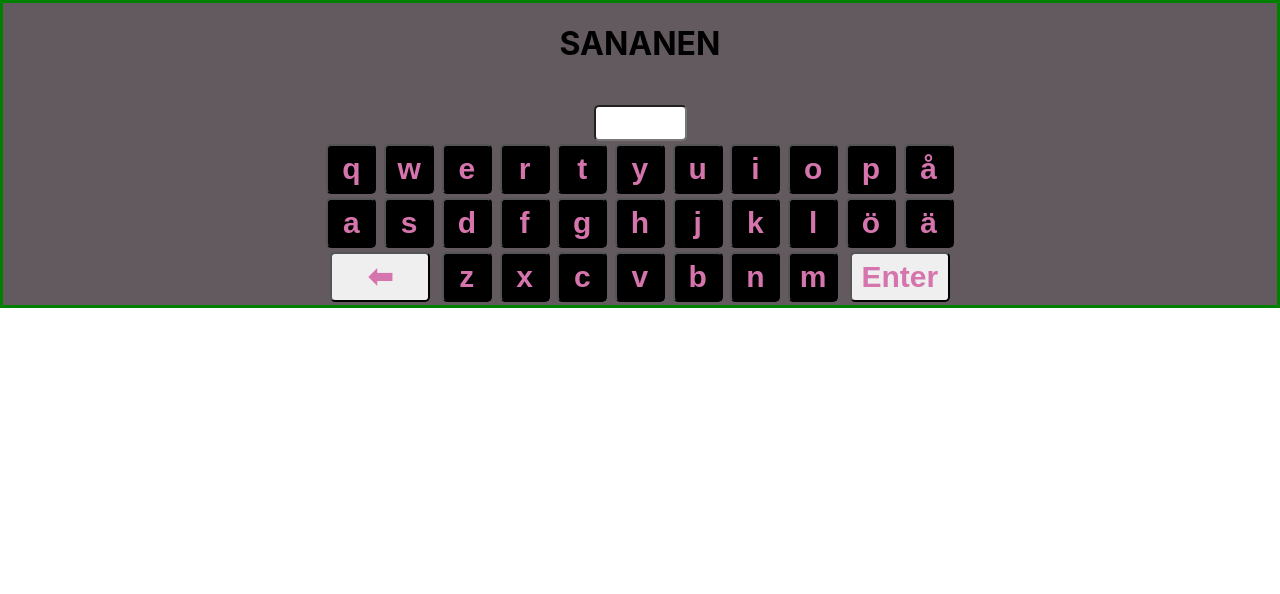
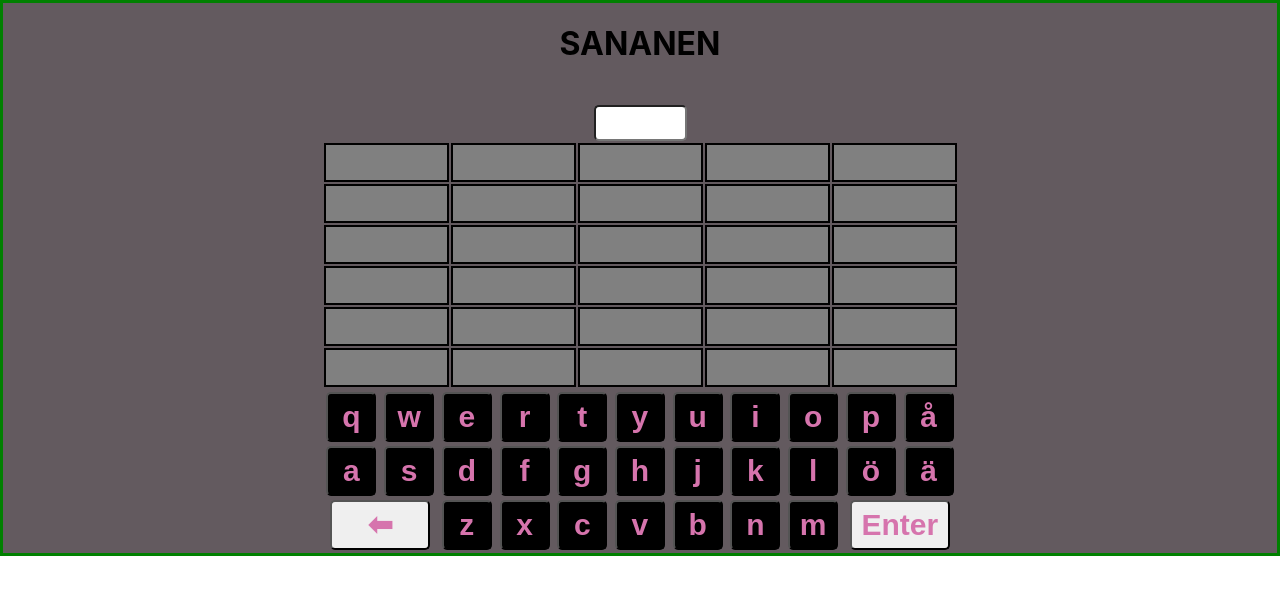
Before and after one commit to henritir/Sananen, a React (Create React App) app: page / in a window 1280 px wide. Shown: the top 594 px of the page. Built offline with nearby package versions, Linux system fonts and the light colour scheme.

Commit message:
deploy my react app to github pages

```diff
--- a/package.json
+++ b/package.json
@@ -1,4 +1,5 @@
 {
+  "homepage": "http://henritir.github.io/omaprojekti",
   "name": "omaprojekti",
   "version": "0.1.0",
   "private": true,
@@ -12,6 +13,8 @@
     "web-vitals": "^2.1.4"
   },
   "scripts": {
+    "predeploy": "npm run build",
+    "deploy": "gh-pages -d build",
     "start": "react-scripts start",
     "build": "react-scripts build",
     "test": "react-scripts test",
@@ -34,5 +37,8 @@
       "last 1 firefox version",
       "last 1 safari version"
     ]
+  },
+  "devDependencies": {
+    "gh-pages": "^4.0.0"
   }
 }
--- a/src/App.js
+++ b/src/App.js
@@ -10,10 +10,12 @@ function App() {
   const [tulos, setTulos] = useState([]);
   const [vastaukset, setVastaukset] = useState([]);
   const [voitto, setVoitto] = useState(false);
-  const [kirjaimet, setKirjaimet] = useState(["q","w","e","r","t","y","u","i","o","p","å","a","s","d","f","g","h","j","k","l","ö","ä","z","x","c","v","b","n","m"]);
+  const [kirjaimet, setKirjaimet] = useState(["q", "w", "e", "r", "t", "y", "u", "i", "o", "p", "å", "a", "s", "d", "f", "g", "h", "j", "k", "l", "ö", "ä", "z", "x", "c", "v", "b", "n", "m"]);
   const [kirjainv, setKirjainv] = useState([]);
+  const [laskuri, setLaskuri] = useState([5, 5, 5, 5, 5,5]);
+  const [havio, setHavio] = useState(false);
 
-  while (kirjainv.length < 30){
+  while (kirjainv.length < 30) {
     kirjainv.push("black");
   }
 
@@ -21,50 +23,62 @@ function App() {
     return (<span>{val}&#11013;</span>)
   }
 
+  const Tarkistus =() =>{
+    if(kesken.length==5){
+      EnterButtonClicked();
+    }
+  }
+
   const EnterButtonClicked = () => {
     yrit.push(kesken);
     setTulos([]);
 
+    if (kesken == sana) {
+      setVoitto(true);
+    }
+    else {
+      if(vastaukset.length==5){
+        setHavio(true);
+      }
+    }
+
     for (let i = 0; i < kesken.length; i++) {
       let k = kesken.charAt(i);
-      if(kesken == sana){
-        setVoitto(true);
-      }
       if (k == sana.charAt(i)) {
-        tulos.push({"kirjain": k,"vari": "lightgreen"})
-        kirjainv.splice(kirjaimet.indexOf(k),1,"lightgreen")
+        tulos.push({ "kirjain": k, "vari": "lightgreen" })
+        kirjainv.splice(kirjaimet.indexOf(k), 1, "lightgreen")
       }
       else if (sana.includes(k)) {
-        tulos.push({"kirjain": k,"vari": "lightyellow"})
-        if(kirjainv[kirjaimet.indexOf(k)]!="lightgreen"){
-          kirjainv.splice(kirjaimet.indexOf(k),1,"lightyellow")
+        tulos.push({ "kirjain": k, "vari": "lightyellow" })
+        if (kirjainv[kirjaimet.indexOf(k)] != "lightgreen") {
+          kirjainv.splice(kirjaimet.indexOf(k), 1, "lightyellow")
         }
       }
       else {
-        tulos.push({"kirjain": k,"vari": "grey"})
-        kirjainv.splice(kirjaimet.indexOf(k),1,"grey")
+        tulos.push({ "kirjain": k, "vari": "grey" })
+        kirjainv.splice(kirjaimet.indexOf(k), 1, "grey")
       }
     }
 
-    //console.log(kirjaimet.indexOf("A"));
-    console.log(tulos);
+
+    //console.log(tulos);
     vastaukset.push(tulos);
     setKesken("");
-    console.log(vastaukset);
+    laskuri.pop();
+    //console.log(vastaukset);
     //console.log(kirjainv);
 
   }
 
   const ButtonClicked = (e) => {
-    if(kesken.length<5){
-      setKesken(kesken+e);
+    if (kesken.length < 5) {
+      setKesken(kesken + e);
     }
   }
 
   const BackspaceClicked = () => {
-    setKesken(kesken.slice(0,kesken.length-1));
+    setKesken(kesken.slice(0, kesken.length - 1));
   }
-
 
   return (
 
@@ -79,12 +93,11 @@ function App() {
 
         <tbody className='App-tulokset'>
 
-
-            {vastaukset.map((a,i)=>{
-              return(
-                <tr key={i}>{a.map((a,i)=>{
-                  return(
-                    <td style={{backgroundColor:a.vari}} key={i}>{a.kirjain}</td>
+          {vastaukset.map((a, i) => {
+            return (
+              <tr key={i}>{a.map((a, i) => {
+                return (
+                  <td style={{ backgroundColor: a.vari }} key={i}>{a.kirjain}</td>
                 )
               })}
 
@@ -92,52 +105,49 @@ function App() {
             )
           })}
 
+          {laskuri.map((a, i) => {
+            return (<tr key={i}>
+              <td style={{ backgroundColor: "gray", color: 'gray' }}>k</td>
+              <td style={{ backgroundColor: "gray", color: 'gray' }}>k</td>
+              <td style={{ backgroundColor: "gray", color: 'gray' }}>k</td>
+              <td style={{ backgroundColor: "gray", color: 'gray' }}>k</td>
+              <td style={{ backgroundColor: "gray", color: 'gray' }}>k</td>
+            </tr>)
+          })}
+
         </tbody>
       </table>
 
-      <div>
-        {vastaukset.map((a,i)=>{
-          return(
-            <h2 key={i}>{i+1}: {a.map((a,i)=>{
-              return(
-                <span style={{color:a.vari}} key={i}>{a.kirjain}</span>
-              )
-            })}
-            </h2>
-          )
-        })
-        }
-      </div>
+      {voitto ? <h2>Voitit pelin</h2> : null}
+      {havio ? <h2>Vitun luuseri</h2>:null}
 
       <table className='App-table'>
         <tbody>
           <tr>
-          {kirjaimet.slice(0,11).map((a,i)=>{
-            return(
-              <td key={i}><button className='App-button' style={{backgroundColor:kirjainv[kirjaimet.indexOf(a)]}} value={a} onClick={(e)=>ButtonClicked(e.target.value)}>{a}</button></td>
+            {kirjaimet.slice(0, 11).map((a, i) => {
+              return (
+                <td key={i}><button className='App-button' style={{ backgroundColor: kirjainv[kirjaimet.indexOf(a)] }} value={a} onClick={(e) => ButtonClicked(e.target.value)}>{a}</button></td>
               )
             })}
           </tr>
           <tr>
-          {kirjaimet.slice(11,22).map((a,i)=>{
-            return(
-              <td key={i}><button className='App-button' style={{backgroundColor:kirjainv[kirjaimet.indexOf(a)]}} value={a} onClick={(e)=>ButtonClicked(e.target.value)}>{a}</button></td>
+            {kirjaimet.slice(11, 22).map((a, i) => {
+              return (
+                <td key={i}><button className='App-button' style={{ backgroundColor: kirjainv[kirjaimet.indexOf(a)] }} value={a} onClick={(e) => ButtonClicked(e.target.value)}>{a}</button></td>
               )
             })}
           </tr>
           <tr>
-         <td colSpan={2}><button className='App-button' style={{width:"100px"}} onClick={() => BackspaceClicked()}>{formatArea()}</button></td>
-          {kirjaimet.slice(22,29).map((a,i)=>{
-            return(
-              <td key={i}><button className='App-button' style={{backgroundColor:kirjainv[kirjaimet.indexOf(a)]}} value={a} onClick={(e)=>ButtonClicked(e.target.value)}>{a}</button></td>
+            <td colSpan={2}><button className='App-button' style={{ width: "100px" }} onClick={() => BackspaceClicked()}>{formatArea()}</button></td>
+            {kirjaimet.slice(22, 29).map((a, i) => {
+              return (
+                <td key={i}><button className='App-button' style={{ backgroundColor: kirjainv[kirjaimet.indexOf(a)] }} value={a} onClick={(e) => ButtonClicked(e.target.value)}>{a}</button></td>
               )
             })}
-          <td colSpan={2}><button className='App-button' style={{width:"100px"}} onClick={() => EnterButtonClicked()}>Enter</button></td>
+            <td colSpan={2}><button className='App-button' style={{ width: "100px" }} onClick={() => Tarkistus()}>Enter</button></td>
           </tr>
         </tbody>
       </table>
-
-      {voitto? <h2>Voitit pelin</h2>:null }
 
     </div>
 
```
Also changed, not shown: 1 other file (tests, documents, lock files or other folders). Lines whose indentation alone changed are shown as unchanged.
